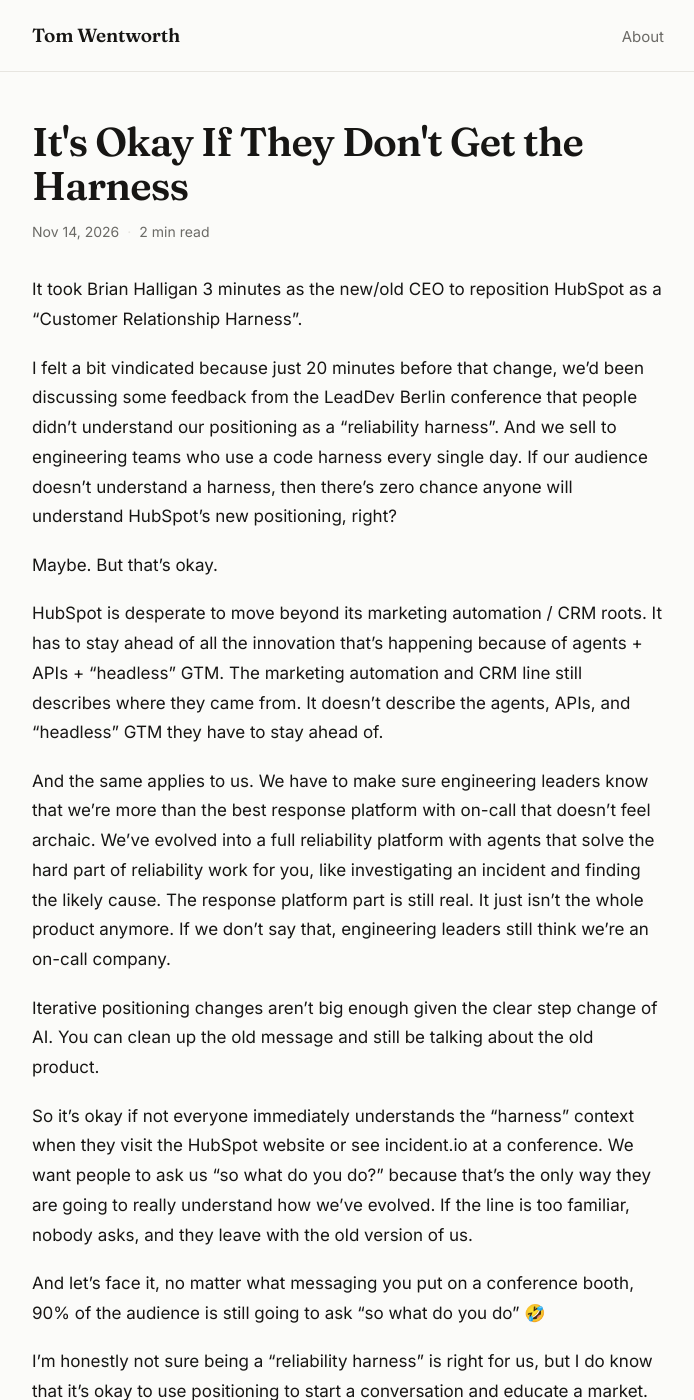
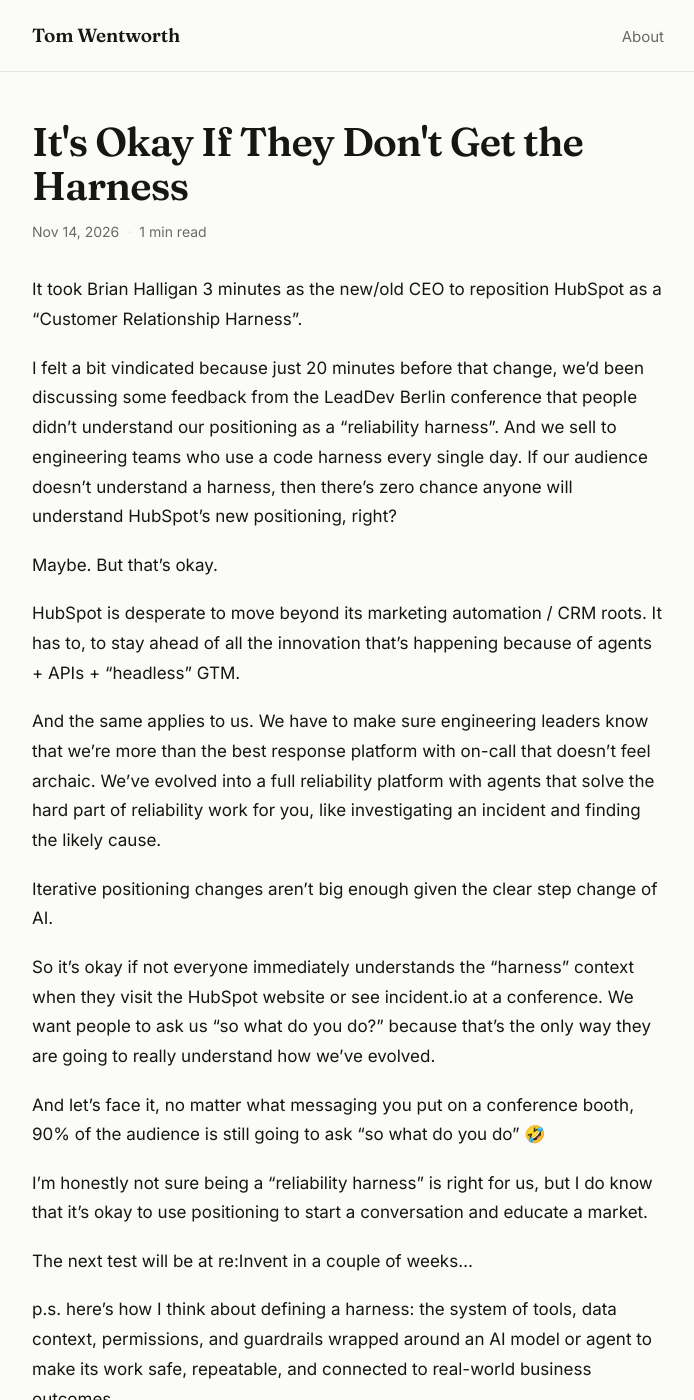
Before and after one commit to twentworth12/twentworth12.github.io, a Jekyll site: the page built from _posts/2026-11-14-its-okay-if-they-dont-get-the-harness.md, in a window 1280 px wide and 1400 px high. Shown: the whole window, without its empty margins (292-986 px from the left). Built offline with Jekyll 4.4.1, drawn with Linux system fonts in a browser that asks for light colours.

Commit message:
Drop the added framing from the harness post.
Keep Tom's wording, including "It has to, to stay ahead," and remove the four connective sentences that weren't his.

Co-authored-by: twentworth12 <twentworth12@users.noreply.github.com>

```diff
--- a/_posts/2026-11-14-its-okay-if-they-dont-get-the-harness.md
+++ b/_posts/2026-11-14-its-okay-if-they-dont-get-the-harness.md
@@ -11,13 +11,13 @@ I felt a bit vindicated because just 20 minutes before that change, we'd been di
 
 Maybe. But that's okay.
 
-HubSpot is desperate to move beyond its marketing automation / CRM roots. It has to stay ahead of all the innovation that's happening because of agents + APIs + "headless" GTM. The marketing automation and CRM line still describes where they came from. It doesn't describe the agents, APIs, and "headless" GTM they have to stay ahead of.
+HubSpot is desperate to move beyond its marketing automation / CRM roots. It has to, to stay ahead of all the innovation that's happening because of agents + APIs + "headless" GTM.
 
-And the same applies to us. We have to make sure engineering leaders know that we're more than the best response platform with on-call that doesn't feel archaic. We've evolved into a full reliability platform with agents that solve the hard part of reliability work for you, like investigating an incident and finding the likely cause. The response platform part is still real. It just isn't the whole product anymore. If we don't say that, engineering leaders still think we're an on-call company.
+And the same applies to us. We have to make sure engineering leaders know that we're more than the best response platform with on-call that doesn't feel archaic. We've evolved into a full reliability platform with agents that solve the hard part of reliability work for you, like investigating an incident and finding the likely cause.
 
-Iterative positioning changes aren't big enough given the clear step change of AI. You can clean up the old message and still be talking about the old product.
+Iterative positioning changes aren't big enough given the clear step change of AI.
 
-So it's okay if not everyone immediately understands the "harness" context when they visit the HubSpot website or see incident.io at a conference. We want people to ask us "so what do you do?" because that's the only way they are going to really understand how we've evolved. If the line is too familiar, nobody asks, and they leave with the old version of us.
+So it's okay if not everyone immediately understands the "harness" context when they visit the HubSpot website or see incident.io at a conference. We want people to ask us "so what do you do?" because that's the only way they are going to really understand how we've evolved.
 
 And let's face it, no matter what messaging you put on a conference booth, 90% of the audience is still going to ask "so what do you do" 🤣
 
```
